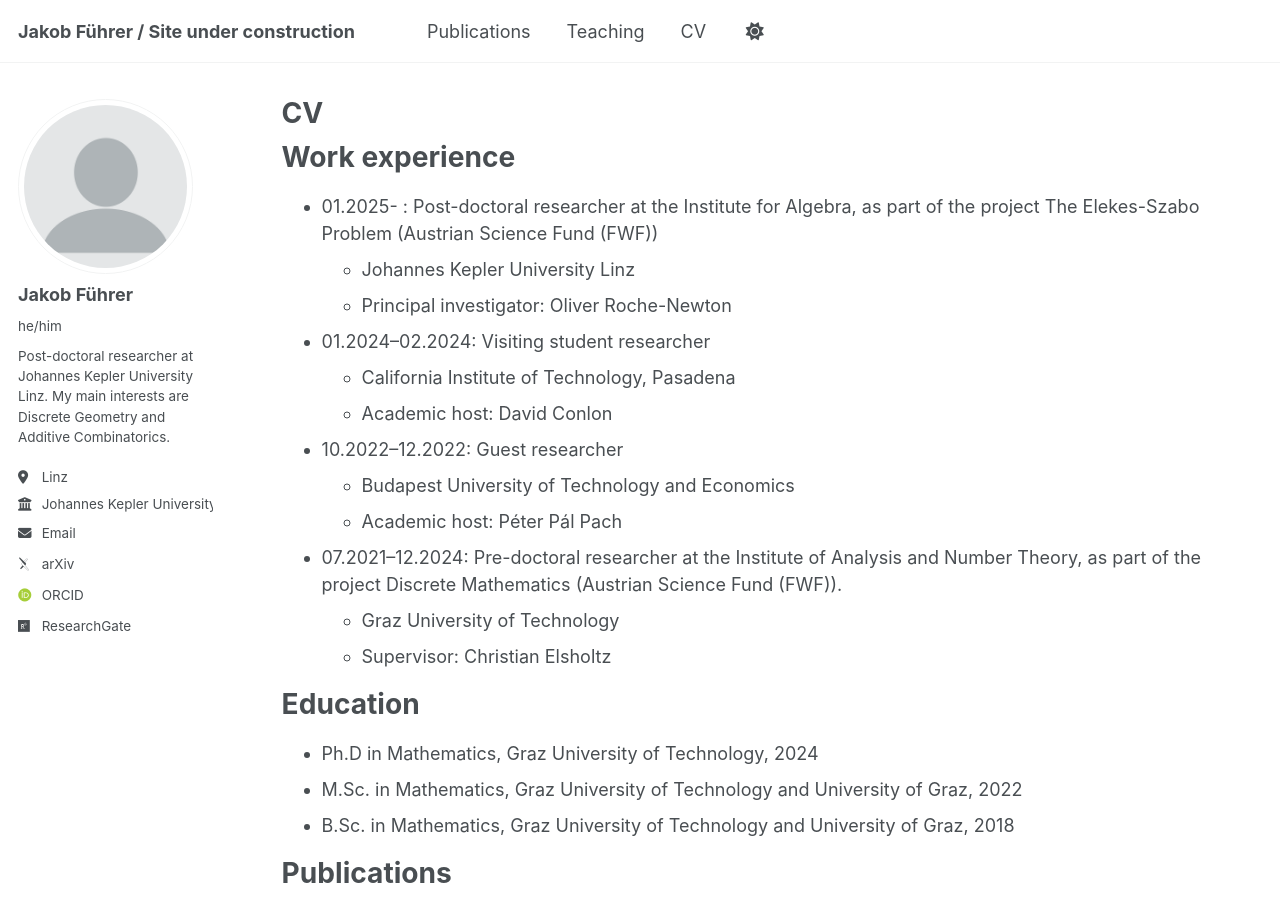
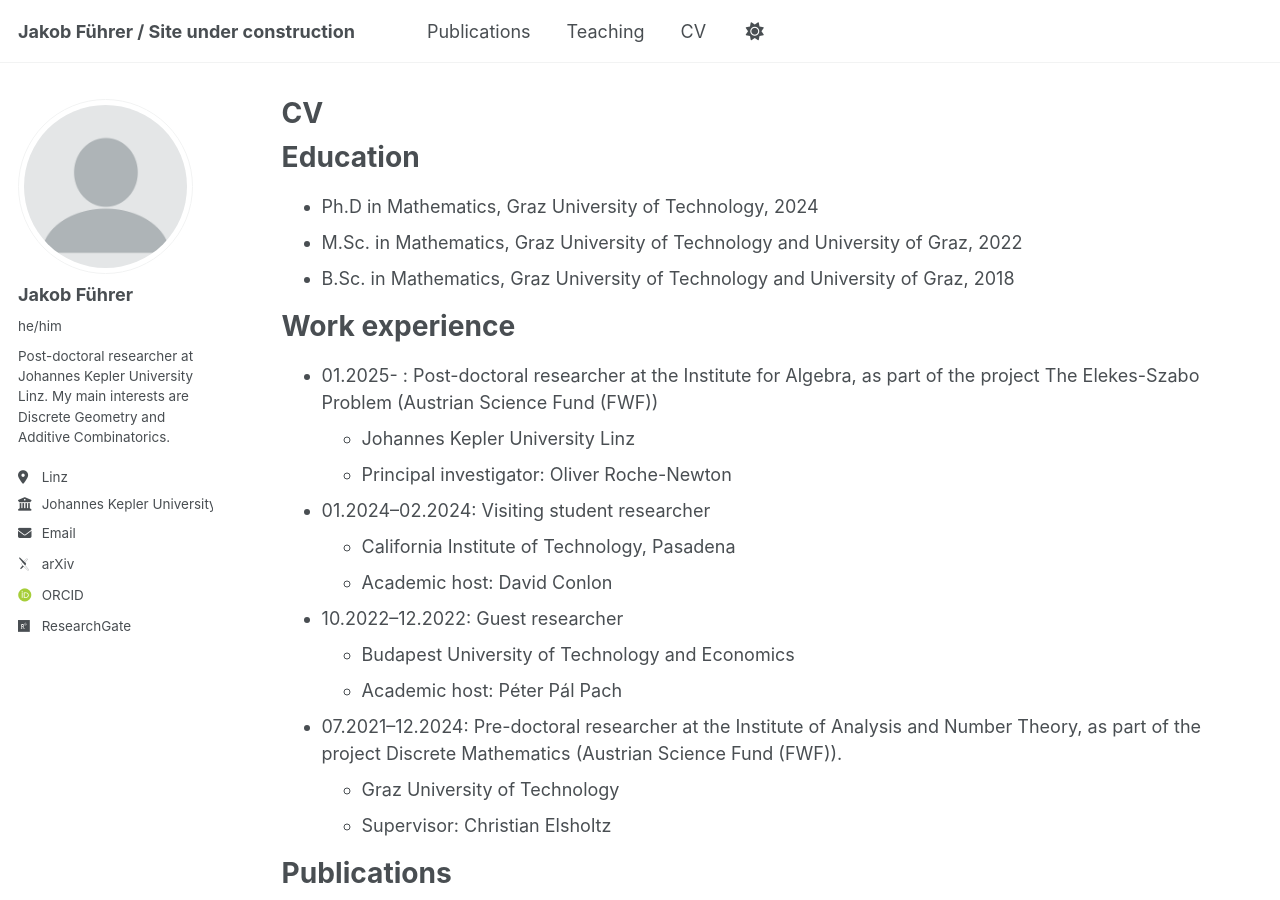
Before and after one commit to jakobfuehrer/jakobfuehrer.github.io, a Jekyll site: the page built from _pages/cv.md, in a window 1280 px wide and 900 px high. Built offline with Jekyll 4.4.1, drawn with Linux system fonts in a browser that asks for light colours; some web fonts are replaced; a script that is not in the unit is left out; some of the changed lines change nothing that is shown.

Commit message:
Update cv.md

```diff
--- a/_pages/cv.md
+++ b/_pages/cv.md
@@ -9,6 +9,12 @@ redirect_from:
 
 {% include base_path %}
 
+
+Education
+======
+* Ph.D in Mathematics, Graz University of Technology, 2024
+* M.Sc. in Mathematics, Graz University of Technology and University of Graz, 2022
+* B.Sc. in Mathematics, Graz University of Technology and University of Graz, 2018
 
 Work experience
 ======
@@ -28,11 +34,6 @@ Work experience
   * Graz University of Technology
   * Supervisor: Christian Elsholtz
 
-Education
-======
-* Ph.D in Mathematics, Graz University of Technology, 2024
-* M.Sc. in Mathematics, Graz University of Technology and University of Graz, 2022
-* B.Sc. in Mathematics, Graz University of Technology and University of Graz, 2018
 
 
 Publications
```
